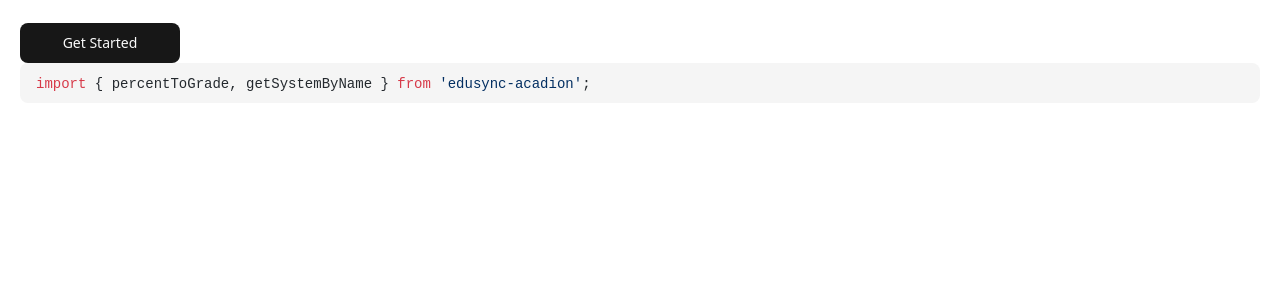
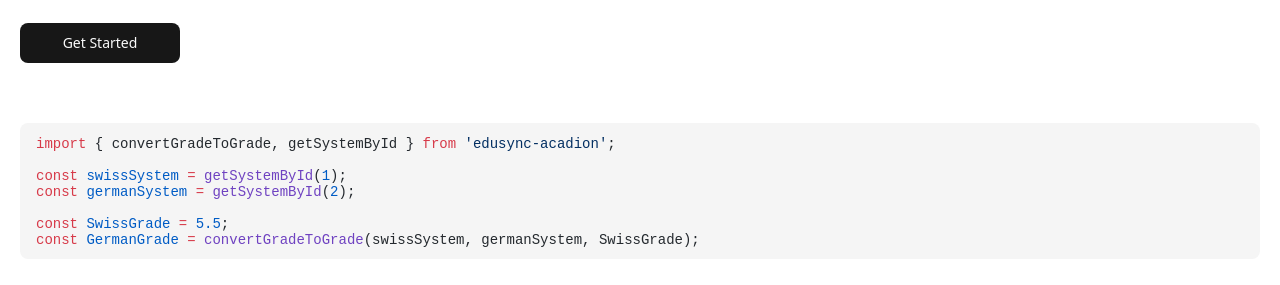
Before and after one commit to MarcBlattmann/EduSync-Acadion, a Next.js app in the folder page/: page / in a window 1280 px wide. Shown: the part 197-482 px from the top of the page. Built offline with nearby package versions, Linux system fonts and the light colour scheme.

Commit message:
Code on landing page

```diff
--- a/page/app/page.tsx
+++ b/page/app/page.tsx
@@ -15,9 +15,15 @@ export default function Home() {
           </Button>
         </div>
       </div>
-      <div className="prose dark:prose-invert max-w-none px-5">
+      <div className="prose dark:prose-invert max-w-none px-5 mt-15">
         <CodeBlock className="language-javascript">
-          {`import { percentToGrade, getSystemByName } from 'edusync-acadion';`}
+          {`import { convertGradeToGrade, getSystemById } from 'edusync-acadion';
+
+const swissSystem = getSystemById(1);
+const germanSystem = getSystemById(2);
+
+const SwissGrade = 5.5;
+const GermanGrade = convertGradeToGrade(swissSystem, germanSystem, SwissGrade);`}
         </CodeBlock>
       </div>
     </div>
```
